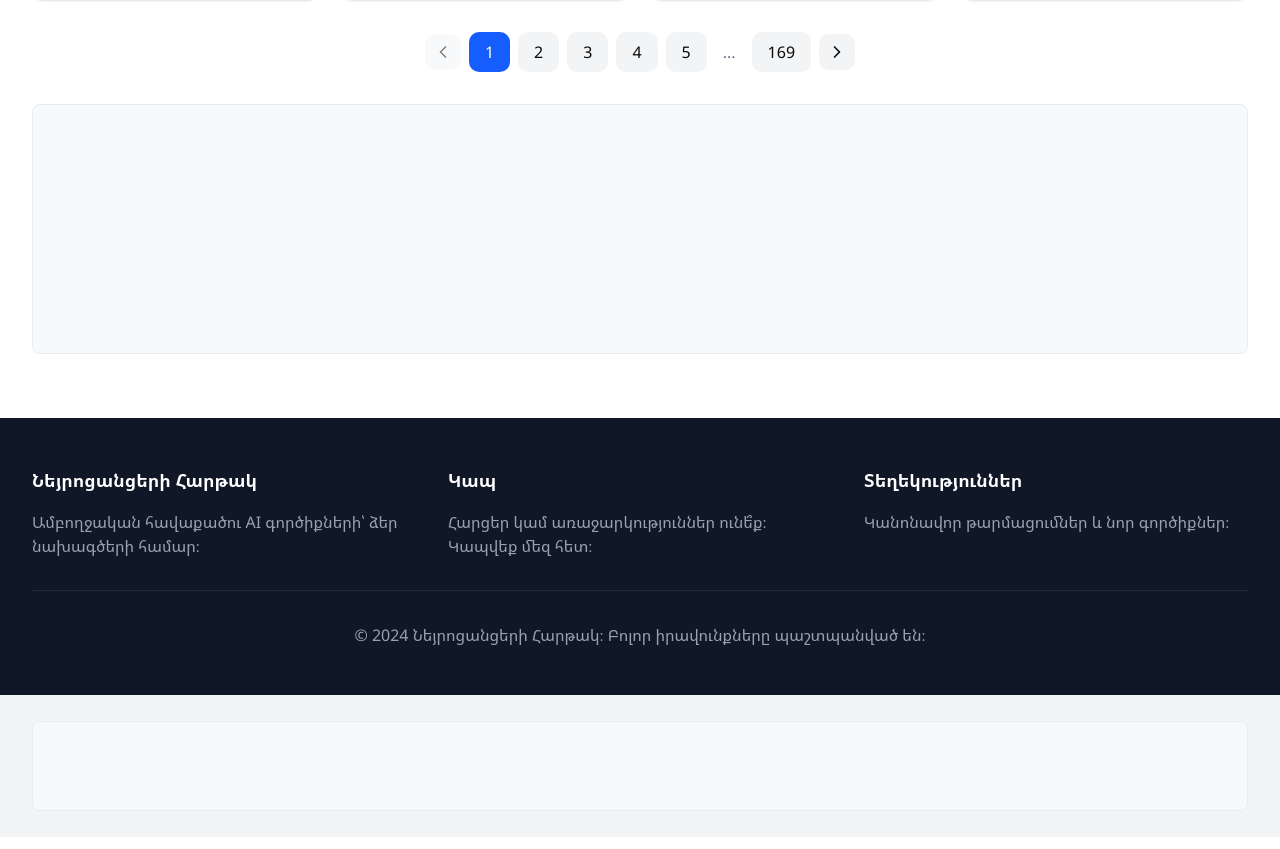
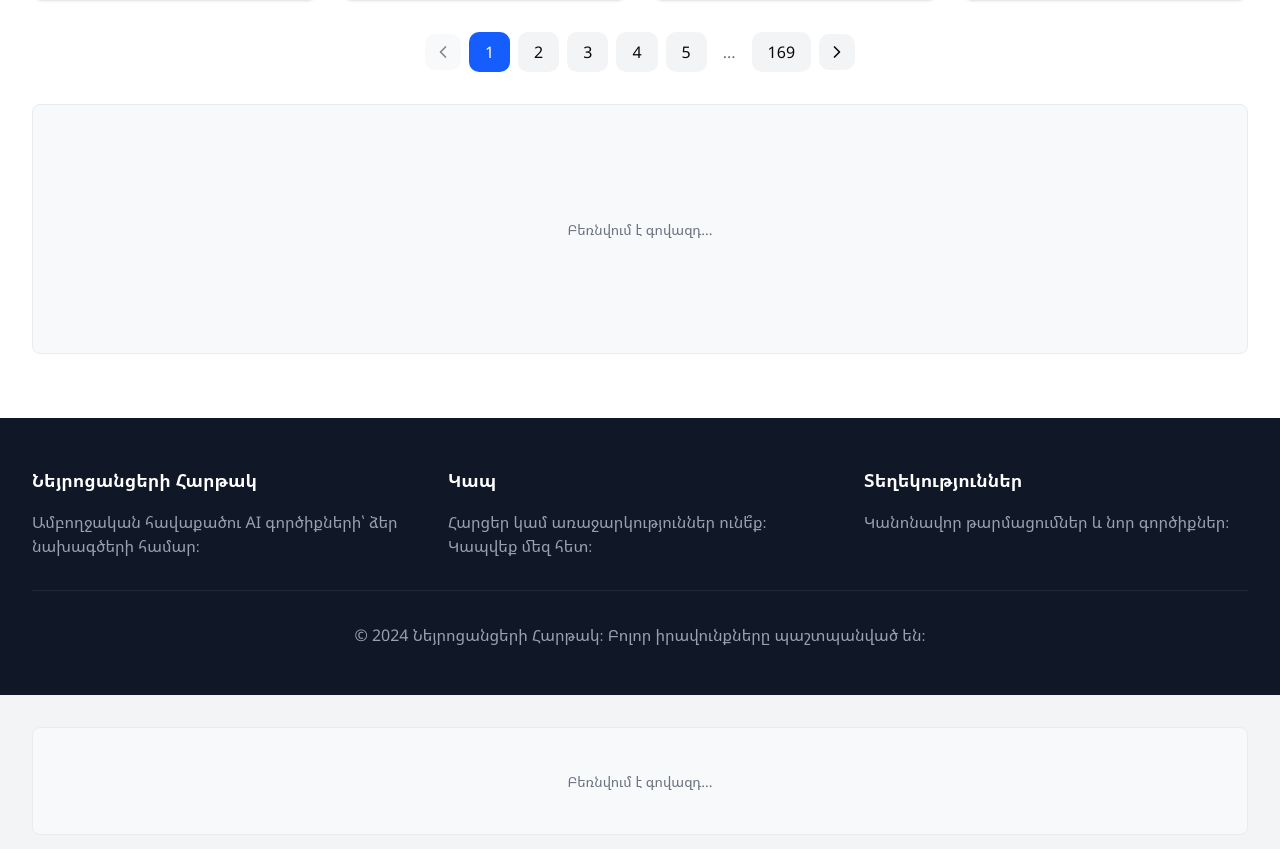
Before and after one commit to Styop22/neuro-catalog, a React (Vite) app: page / in a window 1280 px wide. Shown: the part 1543-2392 px from the top of the page. Built offline with nearby package versions, Linux system fonts and the light colour scheme.

Commit message:
Update MonetagAd.jsx

```diff
--- a/src/components/MonetagAd.jsx
+++ b/src/components/MonetagAd.jsx
@@ -1,37 +1,18 @@
-// Monetag Ad Component
-import React from 'react';
+// Monetag Ad Component (Fixed)
+import React, { useEffect, useRef } from 'react';
 
-const MonetagAd = ({ zoneId, adType = 'vignette', adStyle = {} }) => {
-  const adRef = React.useRef(null);
+const MonetagAd = ({ zoneId, adType = 'inpage', adStyle = {} }) => {
+  const adRef = useRef(null);
 
-  React.useEffect(() => {
-    if (!zoneId || !adRef.current) return;
+  useEffect(() => {
+    if (!zoneId || adType !== 'inpage') return;
 
-    const adContainer = adRef.current;
-    adContainer.innerHTML = '';
-
-    // Создаём контейнер
-    const adDiv = document.createElement('div');
-    adDiv.id = `monetag-${adType}-${zoneId}`;
-    adDiv.className = `monetag-${adType}-banner`;
-    adDiv.setAttribute('data-zone', zoneId);
-    adContainer.appendChild(adDiv);
-
-    // Пробуем вызвать show_{zoneId}
-    const tryShowAd = () => {
-      const showFn = window[`show_${zoneId}`];
-      if (typeof showFn === 'function') {
-        try {
-          showFn();
-        } catch (e) {
-          console.error(`Monetag error in show_${zoneId}:`, e);
-        }
-      } else {
-        setTimeout(tryShowAd, 300);
-      }
-    };
-
-    tryShowAd();
+    const script = document.createElement('script');
+    script.src = `https://baithoph.net/400/${zoneId}`;
+    script.async = true;
+    script.setAttribute('data-zone', zoneId);
+    script.setAttribute('data-cfasync', 'false');
+    adRef.current?.appendChild(script);
   }, [zoneId, adType]);
 
   return (
@@ -40,15 +21,13 @@ const MonetagAd = ({ zoneId, adType = 'vignette', adStyle = {} }) => {
       className="monetag-container"
       style={{
         minHeight: '90px',
+        width: '100%',
         display: 'flex',
         justifyContent: 'center',
         alignItems: 'center',
-        margin: '10px 0',
-        ...adStyle,
+        ...adStyle
       }}
-    >
-      {/* Monetag Ad loads here */}
-    </div>
+    />
   );
 };
 
```
